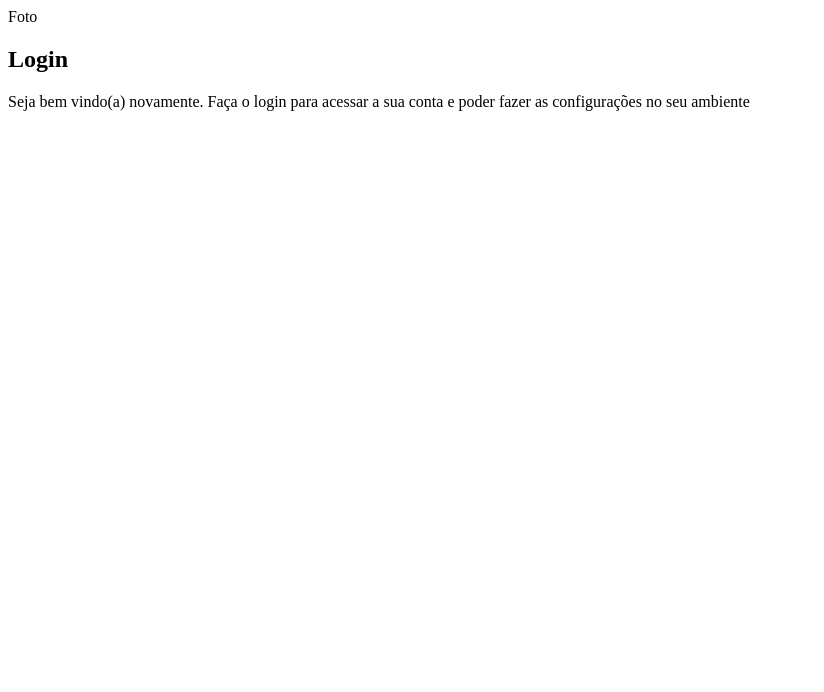
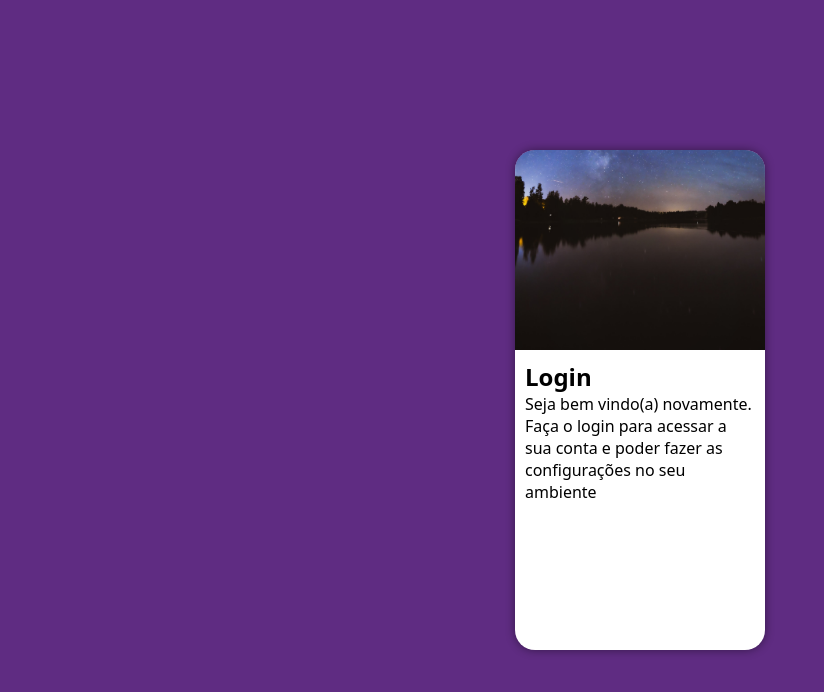
Before and after one commit to JhonasLima/projeto-login, a plain HTML site: page index.html in a window 1280 px wide. Shown: the whole page, without its empty margins (0-824 px from the left). Drawn offline with Linux system fonts and the light colour scheme.

Commit message:
Atualizei estilo

```diff
--- a/estilos/style.css
+++ b/estilos/style.css
@@ -5,3 +5,49 @@
     Verde: #49a09d
     Lilás: #5f2c82
 */
+
+* {
+    font-family: system-ui, -apple-system, BlinkMacSystemFont, 'Segoe UI', Roboto, Oxygen, Ubuntu, Cantarell, 'Open Sans', 'Helvetica Neue', sans-serif;
+    padding: 0px;
+    margin: 0px;
+    box-sizing: border-box;
+}
+
+body, html {
+    background-color: #5f2c82;
+    height: 100vh;
+    width: 100vw;
+}
+
+main {
+    position: relative;
+    height: 100vh;
+    width: 100vw;
+}
+
+section#login {
+    position: absolute;
+    top: 50%;
+    left: 50%;
+    transform: translate(-50%, -50%);
+    overflow: hidden;
+
+    background-color: white;
+    width: 250px;
+    height: 500px;
+    border-radius: 20px;
+    box-shadow: 0px 0px 10px rgba(0, 0, 0, 0.447);
+}
+
+section#login > div#imagem {
+    display: block;
+    background: #5f2c82 url(../imagens/star.jpg) no-repeat;
+    background-size: cover;
+    background-position: left bottom;
+    height: 200px;
+}
+
+section#login > div#formulario {
+    display: block;
+    padding: 10px;
+}
--- a/index.html
+++ b/index.html
@@ -10,7 +10,7 @@
     <main>
         <section id="login">
             <div id="imagem">
-                Foto
+              <!-- Aqui vai as imagens nas CSS -->
             </div>
             <div id="formulario">
                 <h1>Login</h1>
```
